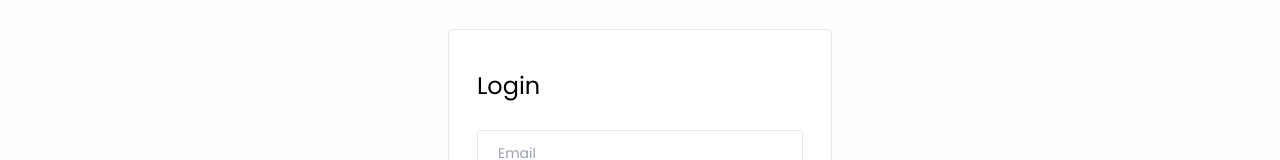
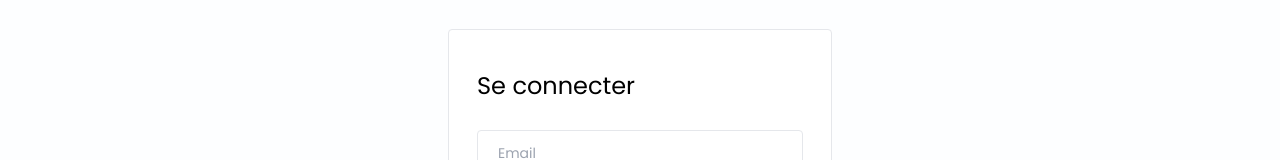
Before and after one commit to Maoni21/note-app, a React (Vite) app in the folder frontend/notes-app/: page /login in a window 1280 px wide. Shown: the part 143-303 px from the top of the page. Built offline with nearby package versions, Linux system fonts and the light colour scheme.

Commit message:
Test main Commit

```diff
--- a/frontend/notes-app/src/pages/Login/Login.jsx
+++ b/frontend/notes-app/src/pages/Login/Login.jsx
@@ -30,7 +30,7 @@ const Login = () => {
                 <div className='w-96 border rounded bg-white px-7 py-10'>
                     <form onSubmit={handleLogin}>
 
-                        <h4 className='text-2xl mb-7'>Login</h4>
+                        <h4 className='text-2xl mb-7'>Se connecter</h4>
 
 
                         <input type="text" placeholder='Email' className='input-box' value={email} onChange={(e) => setEmail(e.target.value)}/>
```
